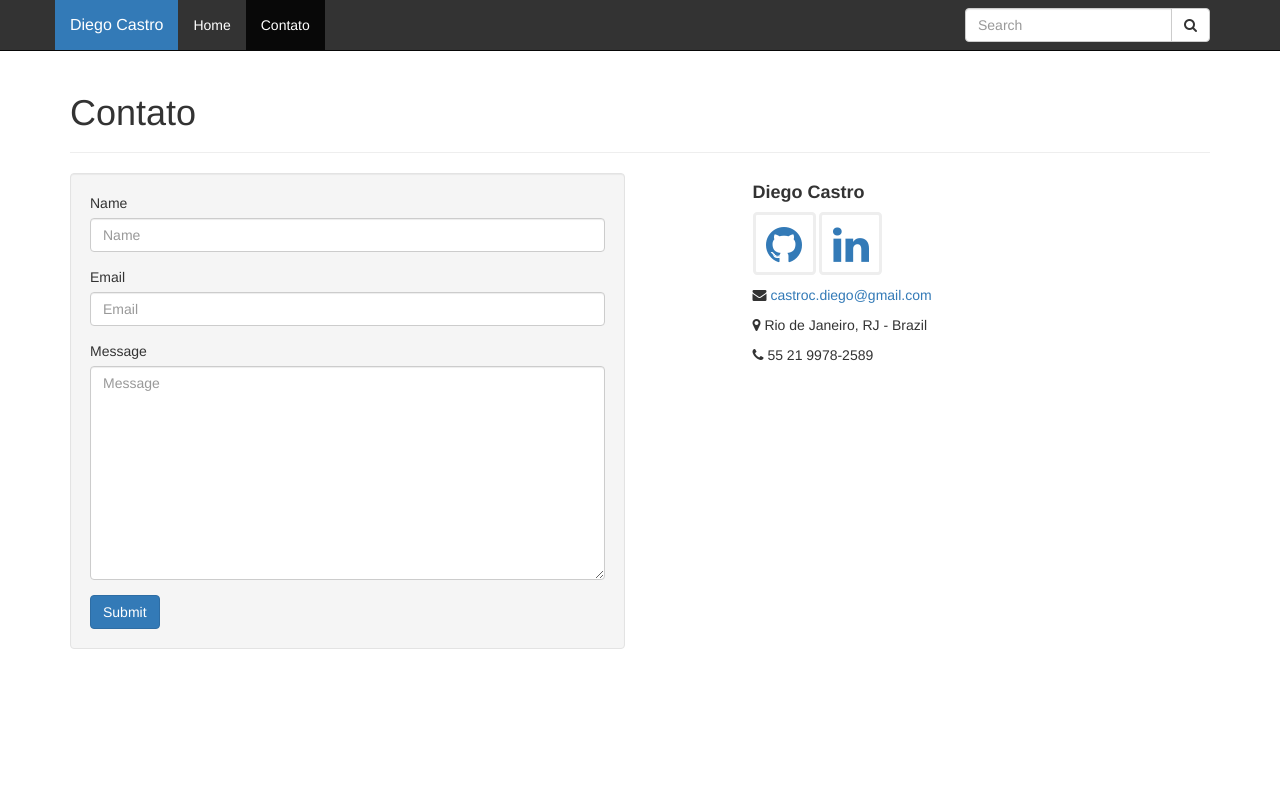
After one commit to diegocastro/diegoccastro, a Django app: page /contact/ in a window 1280 px wide. The commit adds this page. Run offline with Django 3.2, Linux system fonts and the light colour scheme; parts of the project's set-up code (start-up, migrations or seed data) failed here and were passed over; some libraries are stand-ins or nearby versions.

Commit message:
contact form and bootstrap 3 support

```diff
--- /dev/null
+++ b/blog/forms.py
@@ -0,0 +1,10 @@
+from django import forms
+
+
+class ContactForm(forms.Form):
+    name = forms.CharField()
+    email = forms.EmailField()
+    message = forms.CharField(widget=forms.Textarea)
+
+    def send_email(self):
+        pass
--- a/blog/models.py
+++ b/blog/models.py
@@ -16,7 +16,7 @@ class Post(models.Model):
         self.save()
 
     class Meta:
-        ordering = ["published_date"]
+        ordering = ["-published_date"]
 
     def __str__(self):
         return self.title
--- a/blog/static/blog/css/style.css
+++ b/blog/static/blog/css/style.css
@@ -0,0 +1,59 @@
+/* Navbar
+ ======================================*/
+.navbar-inverse {
+    background-color: #333;
+}
+.navbar-inverse .navbar-brand, .navbar-inverse .navbar-nav > li > a {
+    color: #FFF;
+}
+.navbar-brand, .navbar-inverse .navbar-brand:hover {
+    background-color: #337AB7;
+    font-size: 16px;
+}
+/* Page header
+ ======================================*/
+.page-header {
+    margin-top: 21px;
+}
+/* Post
+ ======================================*/
+.post-list p {
+    font-size: 16px;
+}
+.post-list a:link, .post-list a:visited {
+    color: #333;
+    text-decoration: underline;
+}
+.post-list h2 small {
+    font-size: 50%;
+}
+.post-detail p {
+    font-family: Georgia,"Times New Roman",serif;
+    font-size: 20px;
+}
+/* Contact
+ ======================================*/
+.contact-view label {
+    font-weight: normal;
+}
+/* Footer
+ ======================================*/
+* {
+    margin: 0;
+}
+html, body {
+    height: 100%;
+}
+.wrapper {
+    min-height: 100%;
+    height: auto !important;
+    height: 100%;
+    margin: 0 auto -155px; /* the bottom margin is the negative value of the footer's height */
+}
+.footer, .push {
+    height: 155px; /* .push must be the same height as .footer */
+}
+footer {
+    background-color: #F9F9F9;
+    padding: 20px 0;
+}
--- a/blog/templates/base.html
+++ b/blog/templates/base.html
@@ -1,4 +1,5 @@
 {% load staticfiles %}
+{% load bootstrap3 %}
 
 <!DOCTYPE html>
 <html lang="pt-br">
@@ -12,6 +13,7 @@
     <title>{% block title %}{% endblock %} - Diego Castro</title>
 
     <link rel="stylesheet" href="https://maxcdn.bootstrapcdn.com/bootstrap/3.3.5/css/bootstrap.min.css">
+    <link rel="stylesheet" href="https://maxcdn.bootstrapcdn.com/font-awesome/4.4.0/css/font-awesome.min.css">
     <link rel="stylesheet" href="{% static "blog/css/style.css" %}">
 
     <!-- HTML5 shim and Respond.js for IE8 support of HTML5 elements and media queries -->
@@ -22,21 +24,50 @@
     <![endif]-->
 </head>
 <body>
-<nav class="navbar navbar-default navbar-static-top navbar-inverse" role="navigation">
+<nav class="navbar navbar-default navbar-static-top navbar-inverse">
     <div class="container">
+        <div class="navbar-header">
+            <button type="button" class="navbar-toggle collapsed" data-toggle="collapse" data-target="#navbar-menu-collapse" aria-expanded="false">
+                <span class="sr-only">Toggle navigation</span>
+                <span class="icon-bar"></span>
+                <span class="icon-bar"></span>
+                <span class="icon-bar"></span>
+            </button>
             <a class="navbar-brand" href="{% url 'blog:post_list' %}">Diego Castro</a>
+        </div>
+
+        <div class="collapse navbar-collapse" id="navbar-menu-collapse">
             <ul class="nav navbar-nav">
-            <li class="active">
+                {% with request.resolver_match.url_name as url_name %}
+                    <li class="{% if url_name == 'post_list' %}active{% endif %}">
                         <a href="{% url 'blog:post_list' %}">Home</a>
                     </li>
-            <li>
-                <a href="#">Contato</a>
+                    <li class="{% if url_name == 'contact_view' %}active{% endif %}">
+                        <a href="{% url 'blog:contact_view' %}">Contato</a>
                     </li>
+                {% endwith %}
             </ul>
+            <form class="navbar-form navbar-right" role="search">
+                <div class="form-group">
+                    <div class="input-group">
+                        <input type="text" class="form-control" placeholder="Search">
+                        <div class="input-group-btn">
+                            <button class="btn btn-default" type="submit"><i class="fa fa-search"></i></button>
+                        </div>
+                    </div>
+                </div>
+            </form>
+        </div><!-- /.navbar-collapse -->
     </div>
 </nav>
 
 <div class="container">
+    <div class="row">
+        <div class="col-md-6 col-md-offset-3">
+            {% bootstrap_messages %}
+        </div>
+    </div>
+
     <div class="row">
         {% block content %}{% endblock %}
     </div>
--- /dev/null
+++ b/blog/templates/blog/contact/index.html
@@ -0,0 +1,48 @@
+{% extends "base.html" %}
+
+{% load bootstrap3 %}
+
+{% block title %}Contato{% endblock %}
+
+{% block content %}
+<div class="col-md-12">
+    <div class="page-header">
+        <h1>Contato</h1>
+    </div>
+
+    <div class="row">
+        <div class="col-md-6">
+            <div class="well contact-view">
+                <form action="" method="post">{% csrf_token %}
+                    {% bootstrap_form form %}
+
+                    <button type="submit" class="btn btn-primary">Submit</button>
+                </form>
+            </div>
+        </div>
+
+        <div class="col-md-4 col-md-offset-1">
+            <address>
+                <h4><strong>Diego Castro</strong></h4>
+
+                <p>
+                    <a href="https://github.com/diegocastro"><i class="fa fa-github fa-3x fa-border"></i></a>
+                    <a href="https://br.linkedin.com/pub/diego-castro/2b/895/9a4"><i class="fa fa-linkedin fa-3x fa-border"></i></a>
+                </p>
+
+                <p>
+                    <i class="fa fa-envelope"></i> <a href="mailto:castroc.diego@gmail.com">castroc.diego@gmail.com</a>
+                </p>
+
+                <p>
+                    <i class="fa fa-map-marker fa-1x"></i> Rio de Janeiro, RJ - Brazil
+                </p>
+
+                <p>
+                    <i class="fa fa-phone"></i> 55 21 9978-2589
+                </p>
+            </address>
+        </div>
+    </div>
+</div>
+{% endblock %}
--- a/blog/templates/blog/post_list.html
+++ b/blog/templates/blog/post/list.html
@@ -3,11 +3,11 @@
 {% block title %}Home{% endblock %}
 
 {% block content %}
-    <div class="col-md-6 col-md-offset-3">
+    <div class="col-md-8 col-md-offset-2">
         {% for post in post_list %}
-            <article>
+            <article class="post-list">
                 <h2>
-                    <a href="#">{{ post.title }}</a>
+                    <a href="{% url 'blog:post_detail' slug=post.slug %}">{{ post.title }}</a>
                     <small>{{ post.published_date|date }}</small>
                 </h2>
                 <p>{{ post.short_description }}</p>
--- a/blog/urls.py
+++ b/blog/urls.py
@@ -3,5 +3,7 @@ from . import views
 
 
 urlpatterns = [
-    url(r'^$', views.PostList.as_view(), name='post_list')
+    url(r'^$', views.PostList.as_view(), name='post_list'),
+    url(r'^blog/(?P<slug>[\w-]+)', views.PostDetail.as_view(), name='post_detail'),
+    url(r'^contact/$', views.ContactView.as_view(), name='contact_view')
 ]
--- a/blog/views.py
+++ b/blog/views.py
@@ -1,10 +1,27 @@
-from django.shortcuts import render
 from django.utils import timezone
 from django.views.generic import ListView
+from django.views.generic.edit import FormView
+from django.views.generic.detail import DetailView
 from .models import Post
+from .forms import ContactForm
 
 
 class PostList(ListView):
-    queryset = Post.objects.filter(published_date__lte=timezone.now).order_by('published_date')
+    queryset = Post.objects.filter(published_date__lte=timezone.now).order_by('-published_date')
     context_object_name = 'post_list'
-    template_name = "blog/post_list.html"
+    template_name = "blog/post/list.html"
+
+
+class PostDetail(DetailView):
+    model = Post
+    context_object_name = 'post'
+    template_name = "blog/post/detail.html"
+
+
+class ContactView(FormView):
+    form_class = ContactForm
+    template_name = "blog/contact/index.html"
+
+    def form_valid(self, form):
+        form.send_email()
+        return super(ContactView, self).form_valid(form)
--- a/requirements.txt
+++ b/requirements.txt
@@ -1,6 +1,9 @@
 Django==1.8
+django-bootstrap3==6.2.2
+django-debug-toolbar==1.3.2
 django-environ==0.4.0
 django-flat-theme==1.1.1
 environ==1.0
 six==1.9.0
+sqlparse==0.1.16
 wheel==0.24.0
--- a/website/urls.py
+++ b/website/urls.py
@@ -18,5 +18,5 @@ from django.contrib import admin
 
 urlpatterns = [
     url(r'^admin/', include(admin.site.urls)),
-    url(r'^$', include('blog.urls', namespace="blog"))
+    url(r'^', include('blog.urls', namespace="blog")),
 ]
```
Also changed, not shown: blog/templates/blog/post/detail.html (added, +21 -0 lines), website/settings.py (+11 -0 lines), blog/migrations/0001_initial.py. Lines whose indentation alone changed are shown as unchanged.
